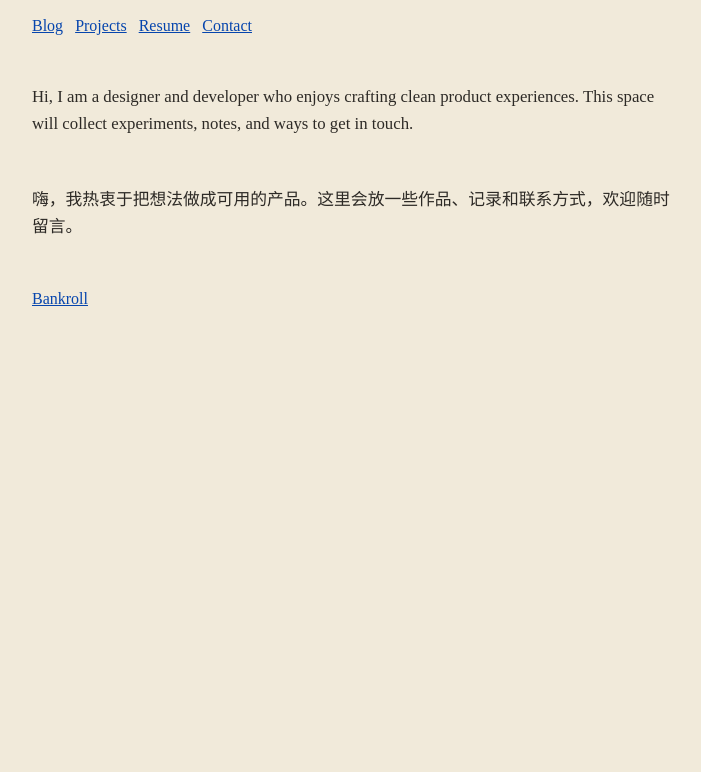
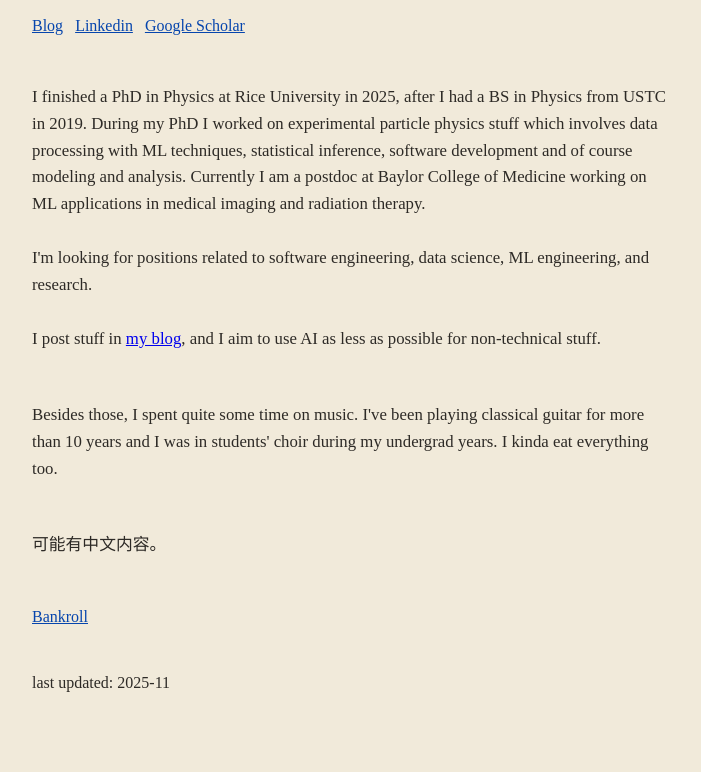
Before and after one commit to reallsx/homepage, a plain HTML site: page index.html in a window 1280 px wide. Shown: the part 163-935 px from the top of the page, without its empty margins (288-989 px from the left). Before the commit the page ends 800 px from the top, so only its background shows below. Drawn offline with Linux system fonts and the light colour scheme.

Commit message:
first working version

```diff
--- a/index.html
+++ b/index.html
@@ -3,36 +3,54 @@
   <head>
     <meta charset="UTF-8" />
     <meta name="viewport" content="width=device-width, initial-scale=1.0" />
-    <title>Shixiao Liang</title>
+    <title>Trashfish Home</title>
     <link rel="stylesheet" href="styles.css" />
   </head>
   <body>
     <main class="page">
       <header>
-        <h1>Liang Songxin</h1>
+        <h1>Shixiao Liang</h1>
       </header>
 
       <nav class="link-row" aria-label="Site links">
         <a href="https://blog.trashfish.cc" aria-label="Blog">Blog</a>
-        <a href="#" aria-label="Projects">Projects</a>
-        <a href="#" aria-label="Resume">Resume</a>
-        <a href="#" aria-label="Contact">Contact</a>
+        <a href="https://www.linkedin.com/in/shixiao-liang/" aria-label="Linkedin">Linkedin</a>
+        <a href="https://scholar.google.com/citations?user=crPJEUoAAAAJ" aria-label="Google Scholar">Google Scholar</a>
       </nav>
 
       <section class="about">
         <p>
-          Hi, I am a designer and developer who enjoys crafting clean product
-          experiences. This space will collect experiments, notes, and ways to
-          get in touch.
+          I finished a PhD in Physics at Rice University in 2025, after I had
+          a BS in Physics from USTC in 2019. During my PhD I worked on experimental
+          particle physics stuff which involves data processing with ML techniques, statistical
+          inference, software development and of course modeling and analysis. Currently I am
+          a postdoc at Baylor College of Medicine working on ML applications in medical imaging and radiation therapy.
+          <br>
+          <br>
+          I'm looking for positions related to software engineering, data science, ML engineering,
+          and research.
+          <br>
+          <br>
+          I post stuff in <a href="https://blog.trashfish.cc">my blog</a>,
+          and I aim to use AI as less as possible for non-technical stuff.
+        </p>
+        <p>
+          Besides those, I spent quite some time on music. I've been playing
+          classical guitar for more than 10 years and I was in students' choir
+          during my undergrad years. I kinda eat everything too.
         </p>
         <p lang="zh">
-          嗨，我热衷于把想法做成可用的产品。这里会放一些作品、记录和联系方式，欢迎随时留言。
+          可能有中文内容。
         </p>
       </section>
 
       <nav class="link-row" aria-label="Additional links">
         <a href="https://dubo.trashfish.cc" aria-label="Bankroll">Bankroll</a>
       </nav>
+
+      <p>
+        last updated: 2025-11
+      </p>
     </main>
   </body>
 </html>
```
Also changed, not shown: 1 other file.
